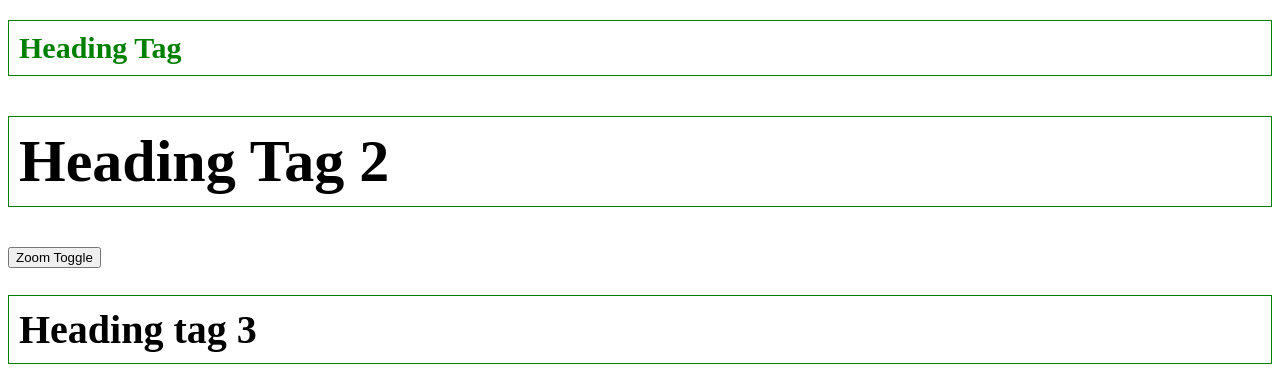
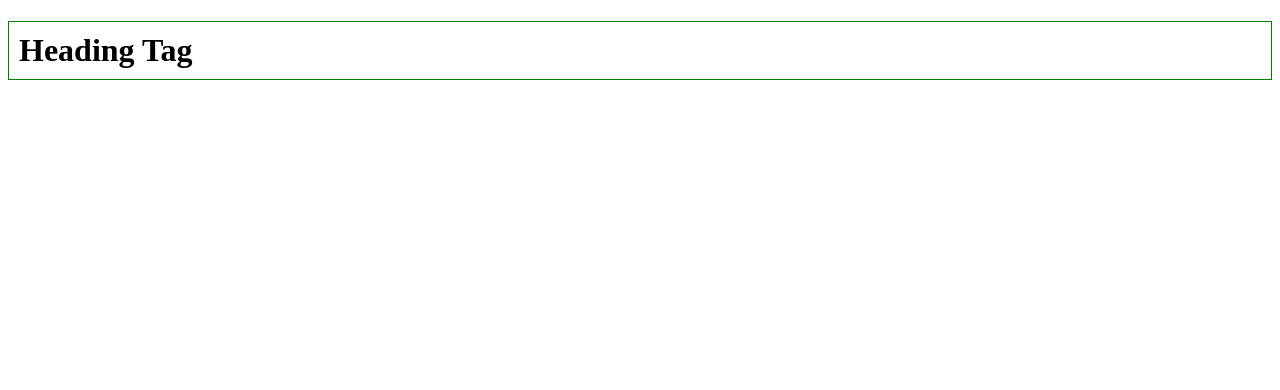
Before and after one commit to Zanna-dev/angular-v19-tutorial, an Angular app: page / in a window 1280 px wide. Shown: the top 390 px of the page. Built offline with nearby package versions, Linux system fonts and the light colour scheme.

Commit message:
Implement Angular Directives

```diff
--- a/src/app/app.component.html
+++ b/src/app/app.component.html
@@ -1,8 +1,4 @@
-<!-- <h1 style="background-color: red;">Dynamic Style</h1> -->
-<h1 [style.color]="color" [style.fontSize]="fontSizeNormal">Heading Tag</h1>
-<h1 [style.fontSize]="zoom ? fontSizeBig : fontSizeNormal" >Heading Tag 2</h1>
-<button (click)="zoomToggle()">Zoom Toggle</button>
-<h1 [style.fontSize.pt]="size">Heading tag 3</h1>
+<h1 *ngIf="show">Heading Tag</h1>
 
 
 
@@ -284,3 +280,11 @@ style="background-color: red; height: 100px; width: 100px;">
         <li><button (click)="deleteTask(task.id)">Delete</button></li>
      </ul>
 } -->
+
+
+
+<!-- <h1 style="background-color: red;">Dynamic Style</h1> -->
+<!-- <h1 [style.color]="color" [style.fontSize]="fontSizeNormal">Heading Tag</h1>
+<h1 [style.fontSize]="zoom ? fontSizeBig : fontSizeNormal" >Heading Tag 2</h1>
+<button (click)="zoomToggle()">Zoom Toggle</button>
+<h1 [style.fontSize.pt]="size">Heading tag 3</h1> -->
--- a/src/app/app.component.ts
+++ b/src/app/app.component.ts
@@ -5,26 +5,20 @@ import { SignupComponent } from './signup/signup.component';
 import { ProfileComponent } from './profile/profile.component';
 import { UserComponent } from './user/user.component';
 import { FormsModule } from '@angular/forms';
+import { NgIf } from '@angular/common';
 
 
 @Component({
   selector: 'app-root',
   // imports: [LoginComponent, SignupComponent, ProfileComponent],
-  imports: [FormsModule],
+  imports: [NgIf],
   templateUrl: './app.component.html',
   styleUrl: './app.component.css'
 })
 
 
 export class AppComponent {
-color="green";
-fontSizeNormal="30px";
-fontSizeBig="60px";
-size=30
-zoom=true;
-zoomToggle(){
-this.zoom=!this.zoom;
-}
+ show=true
 title = 'Code Step By Step';
 }
 
@@ -254,3 +248,11 @@ title = 'Code Step By Step';
 // deleteTask(id:number){
 // this.taskList= this.taskList.filter((item)=>item.id!=id)
 // }
+// color="green";
+// fontSizeNormal="30px";
+// fontSizeBig="60px";
+// size=30
+// zoom=true;
+// zoomToggle(){
+// this.zoom=!this.zoom;
+// }
```
